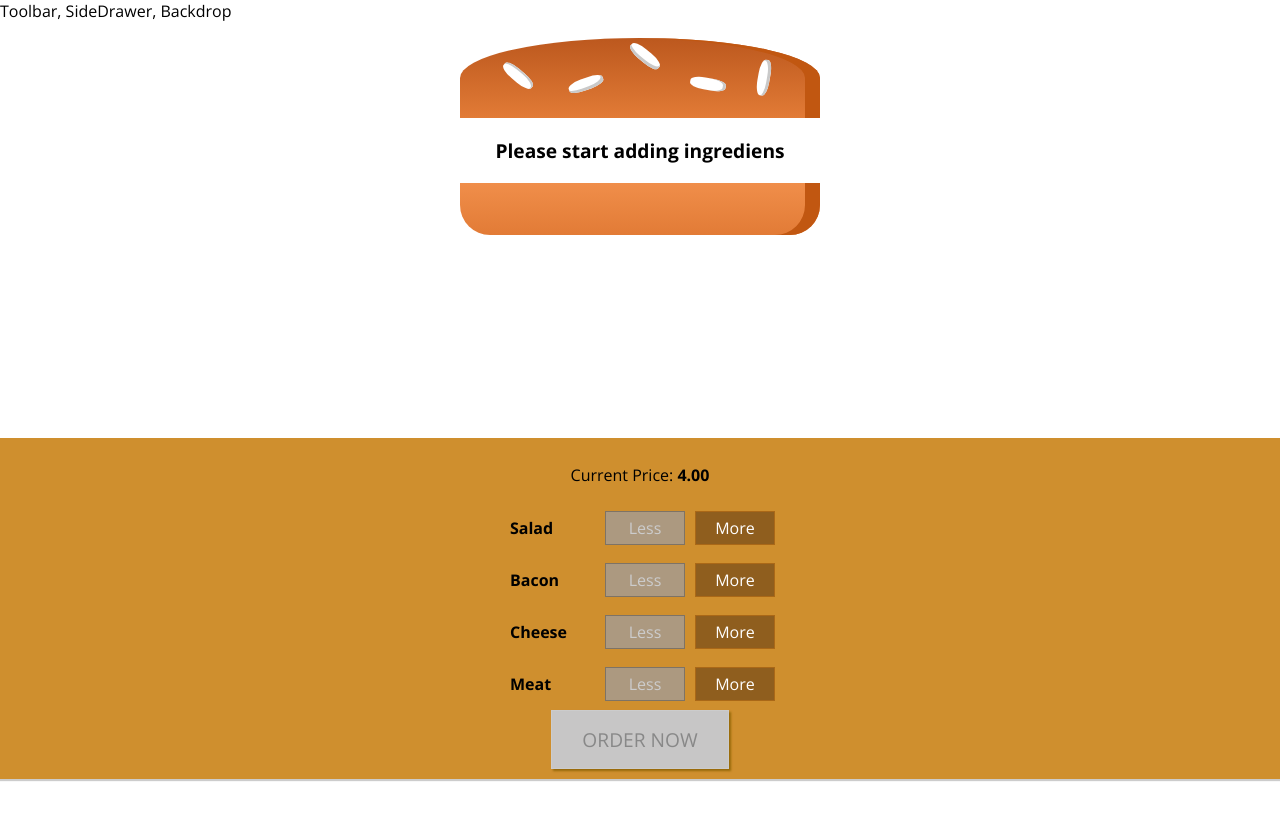
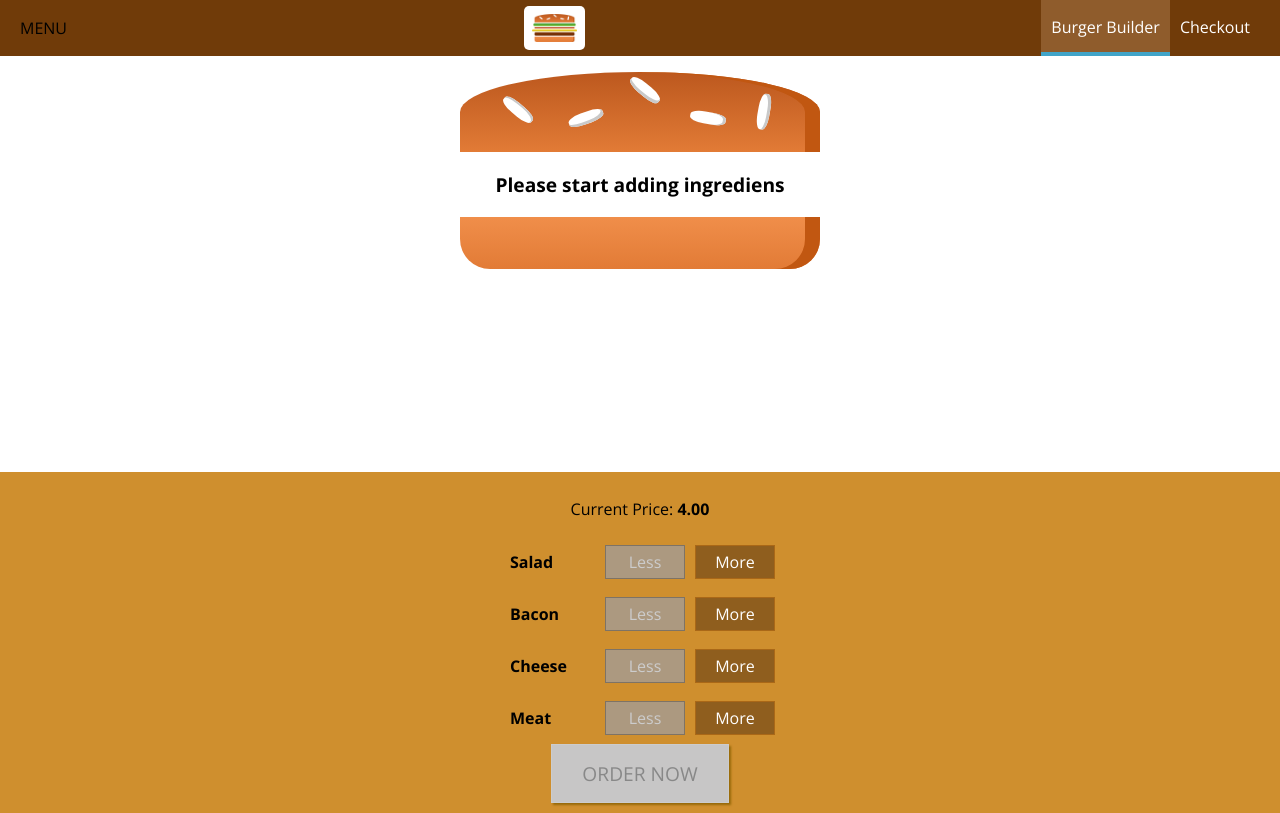
Before and after one commit to domazet93/react-redux-app, a React app: page / in a window 1280 px wide. Built offline with nearby package versions, Linux system fonts and the light colour scheme.

Commit message:
navigationItems - create component and add it inide Tooltip wrapper navigationItem - component for each navigation item

```diff
--- a/src/components/Layout/Layout.css
+++ b/src/components/Layout/Layout.css
@@ -1,3 +1,3 @@
 .Content {
-    margin-top: 16px;
+    margin-top: 72px;
 }
--- a/src/components/Layout/Layout.js
+++ b/src/components/Layout/Layout.js
@@ -2,10 +2,11 @@
 import React from "react";
 import Aux from "../../hoc/Aux";
 import classes from "./Layout.css"
+import Toolbar from "../Navigation/Toolbar/Toolbar";
 
 const layout = (props) =>  (
   <Aux>
-    <div>Toolbar, SideDrawer, Backdrop</div>
+    <Toolbar />
     <main className={classes.Content}>{props.children}</main>
   </Aux>
 )
--- /dev/null
+++ b/src/components/Logo/Logo.css
@@ -0,0 +1,11 @@
+.Logo {
+  background-color: white;
+  padding: 8px;
+  height: 80%;
+  box-sizing: border-box;
+  border-radius: 5px;
+}
+
+.Logo img {
+  height: 100%;
+}
--- /dev/null
+++ b/src/components/Logo/Logo.js
@@ -0,0 +1,10 @@
+import React from 'react';
+import burgerLogo from "../../assets/images/burger-logo.png";
+import classed from "./Logo.css"
+const logo = (props) => (
+  <div className={classed.Logo}>
+    <img src={burgerLogo} alt="myBurger" />
+  </div>
+)
+
+export default logo;
--- /dev/null
+++ b/src/components/Navigation/NavigationItems/NavigationItem/NavigationItem.css
@@ -0,0 +1,45 @@
+.NavigationItem {
+  margin: 10px 0;
+  box-sizing: border-box;
+  display: block;
+  width: 100%;
+}
+
+.NavigationItem a {
+  color: #8F5C2C;
+  text-decoration: none;
+  width: 100%;
+  box-sizing: border-box;
+  display: block;
+}
+
+.NavigationItem a:hover,
+.NavigationItem a:active,
+.NavigationItem a.active {
+  color: #40A4C8;
+}
+
+@media (min-width: 500px) {
+  .NavigationItem {
+      margin: 0;
+      display: flex;
+      height: 100%;
+      width: auto;
+      align-items: center;
+  }
+
+  .NavigationItem a {
+      color: white;
+      height: 100%;
+      padding: 16px 10px;
+      border-bottom: 4px solid transparent;
+  }
+
+  .NavigationItem a:hover,
+  .NavigationItem a:active,
+  .NavigationItem a.active {
+      background-color: #8F5C2C;
+      border-bottom: 4px solid #40A4C8;
+      color: white;
+  }
+}
--- /dev/null
+++ b/src/components/Navigation/NavigationItems/NavigationItem/NavigationItem.js
@@ -0,0 +1,12 @@
+import React from 'react'
+import classes from "./NavigationItem.css";
+
+const navigationItem = (props) => (
+  <li className={classes.NavigationItem}>
+    <a
+      href={props.link}
+      className={props.active ? classes.active : null }>{props.children}</a>
+  </li>
+)
+
+export default navigationItem;
--- /dev/null
+++ b/src/components/Navigation/NavigationItems/NavigationItems.css
@@ -0,0 +1,15 @@
+.NavigationItems {
+  margin: 0;
+  padding: 0;
+  list-style: none;
+  display: flex;
+  flex-flow: column;
+  align-items: center;
+  height: 100%;
+}
+
+@media (min-width: 500px) {
+  .NavigationItems {
+      flex-flow: row;
+  }
+}
--- /dev/null
+++ b/src/components/Navigation/NavigationItems/NavigationItems.js
@@ -0,0 +1,11 @@
+import React from 'react'
+import classes from './NavigationItems.css';
+import NavigationItem from './NavigationItem/NavigationItem'
+
+const navigationItems = (props) => (
+  <ul className={classes.NavigationItems}>
+    <NavigationItem link="/" active>Burger Builder</NavigationItem>
+    <NavigationItem link="/">Checkout</NavigationItem>
+  </ul>
+)
+export default navigationItems;
--- /dev/null
+++ b/src/components/Navigation/Toolbar/Toolbar.css
@@ -0,0 +1,28 @@
+.Toolbar {
+  height: 56px;
+  width: 100%;
+  position: fixed;
+  top: 0;
+  left: 0;
+  background-color: #703B09;
+  display: flex;
+  justify-content: space-between;
+  align-items: center;
+  padding: 0 20px;
+  box-sizing: border-box;
+  z-index: 90;
+}
+
+.Toolbar nav {
+  height: 100%;
+}
+
+.Logo {
+  height: 80%;
+}
+
+@media (max-width: 499px) {
+  .DesktopOnly {
+      display: none;
+  }
+}
--- /dev/null
+++ b/src/components/Navigation/Toolbar/Toolbar.js
@@ -0,0 +1,15 @@
+import React from 'react'
+import classes from './Toolbar.css';
+import Logo from '../../Logo/Logo';
+import NavigationItems from '../NavigationItems/NavigationItems'
+const toolbar = (props) => (
+  <header className={classes.Toolbar}>
+    <div>MENU</div>
+    <Logo />
+    <nav>
+      <NavigationItems />
+    </nav>
+  </header>
+)
+
+export default toolbar;
```
Also changed, not shown: src/assets/images/burger-logo.png (added), src/components/UI/Modal/Modal.js (indentation only).
